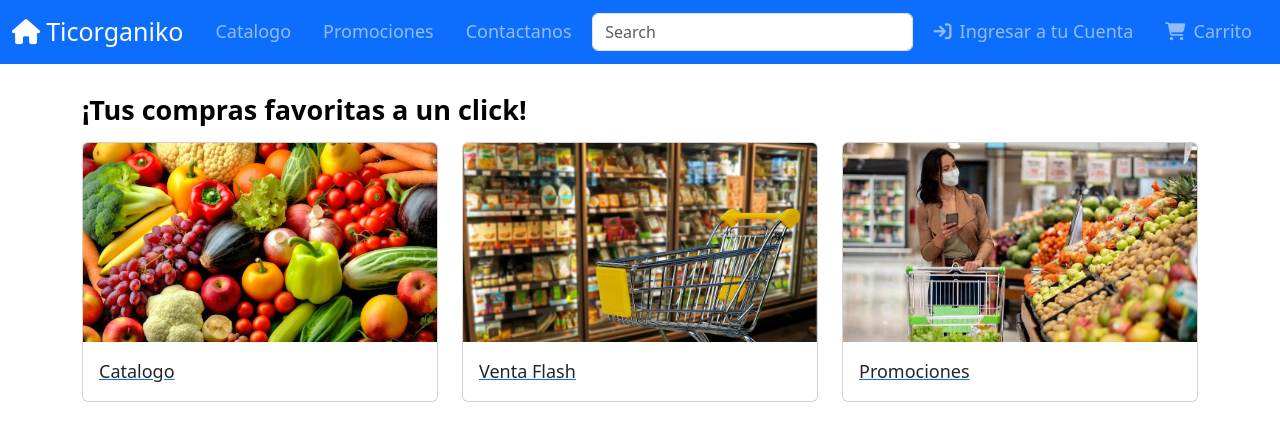
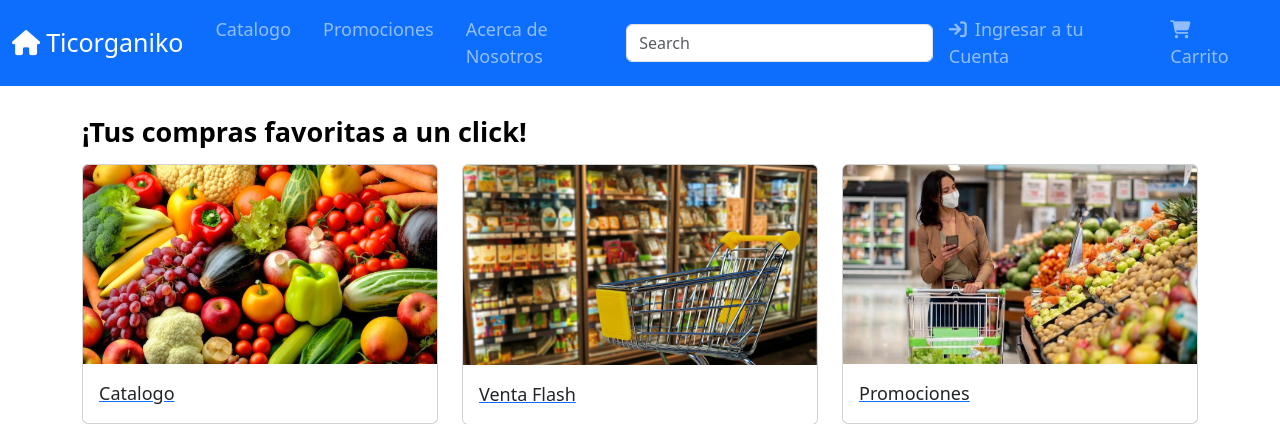
Before and after one commit to farias09/ProyectoAmbienteWebClienteServidor, a PHP site: page /index.php in a window 1280 px wide. Shown: the top 424 px of the page. Run offline with PHP 8.4, Linux system fonts and the light colour scheme; some libraries are stand-ins or nearby versions.

Commit message:
Acerca de Nosotros - Cambio
Pequeño cambio en texto del nav

```diff
--- a/ProyectoAmbienteWeb/plantilla.php
+++ b/ProyectoAmbienteWeb/plantilla.php
@@ -20,7 +20,7 @@
                         <ul class="navbar-nav">
                             <li class="nav-item px-2"><a class="nav-link" href="categoriasPanel.php">Catalogo</a></li>
                             <li class="nav-item px-2"><a class="nav-link" href="promocionesPanel.php">Promociones</a></li>
-                            <li class="nav-item px-2"><a class="nav-link" href="contactoPanel.php">Contactanos</a></li>
+                            <li class="nav-item px-2"><a class="nav-link" href="contactoPanel.php">Acerca de Nosotros</a></li>
                         </ul>
 
                         <!-- Toggle para la búsqueda en el nav -->
```
